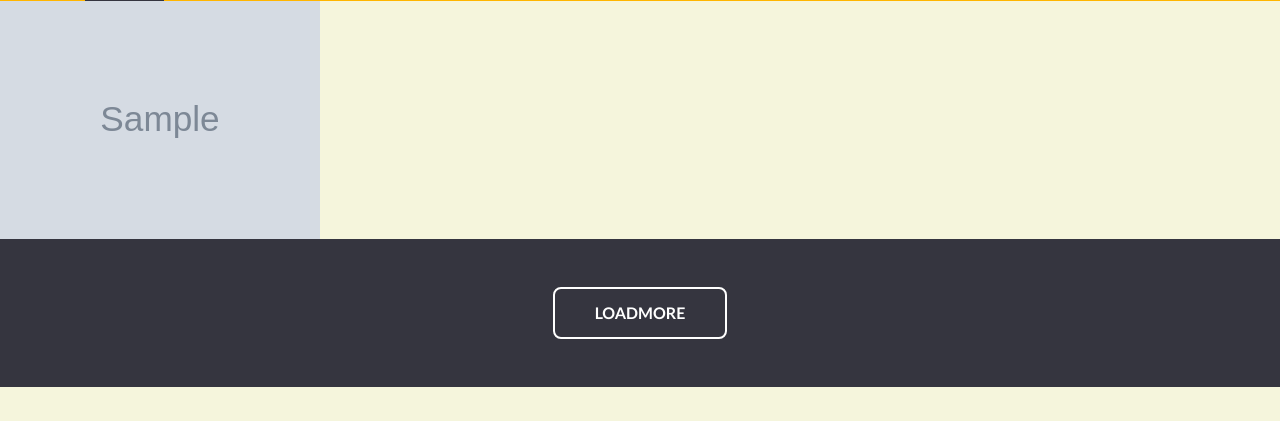
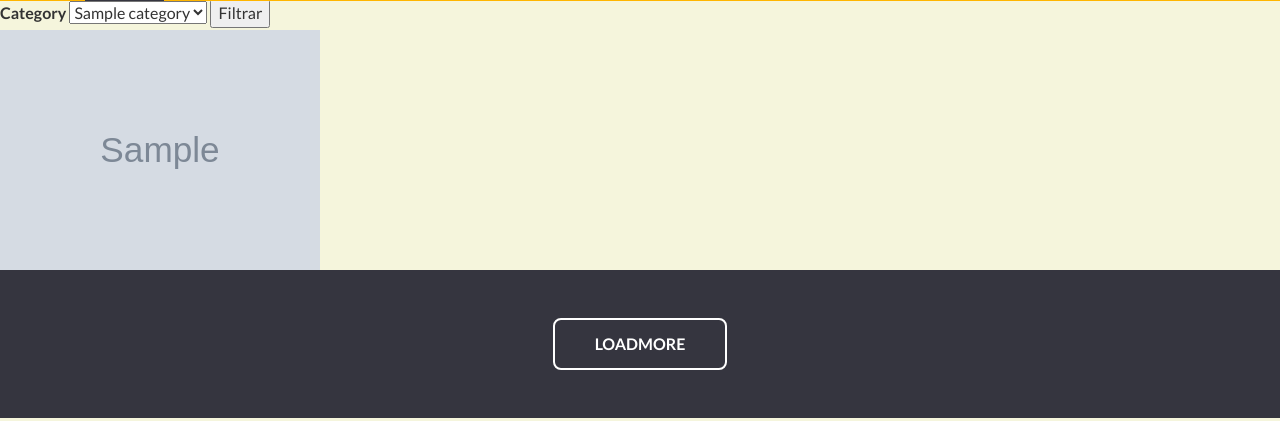
Before and after one commit to overclock11/agiles, a Django app: template templates/promociones/index.html in a window 1280 px wide. Shown: the part 81-502 px from the top of the page. Run offline with Django 3.2, Linux system fonts and the light colour scheme; the template is opened without the code that fills it: values that come from a table or form of the project are taken from there, others are empty; tables that the repository leaves empty hold one stand-in row (values such as "Sample post"); grey boxes marked "Sample" are stand-in pictures; parts of the project's set-up code (start-up, migrations or seed data) failed here and were passed over; some libraries are stand-ins or nearby versions.

Commit message:
adiciona filtro

```diff
--- a/manage.py
+++ b/manage.py
@@ -1,8 +1,11 @@
 #!/usr/bin/env python
 import os
 import sys
+import dotenv
 
 if __name__ == "__main__":
+    dotenv.read_dotenv()
+
     os.environ.setdefault("DJANGO_SETTINGS_MODULE", "appAgiles.settings")
     try:
         from django.core.management import execute_from_command_line
--- a/templates/promociones/index.html
+++ b/templates/promociones/index.html
@@ -9,6 +9,17 @@ License URL: http://creativecommons.org/licenses/by/3.0/
 -->
 {% block content %}
 <div class="portfolio s1" id="portfolio">
+	<div>
+		<form method="GET">
+			<label for="category">Category</label>
+			<select name="category" id="category">
+				{% for category in categories %}
+				<option value="{{ category.id }}">{{ category.name }}</option>
+				{% endfor %}
+			</select>
+			<button type="submit">Filtrar</button>
+		</form>
+	</div>
     <div class="portfolio_box">
 		{% for promotion in promotions %}
 		<div class="col_1_of_4 span_1_of_4">
```
Also changed, not shown: apps/promociones/views.py (+6 -2 lines).
